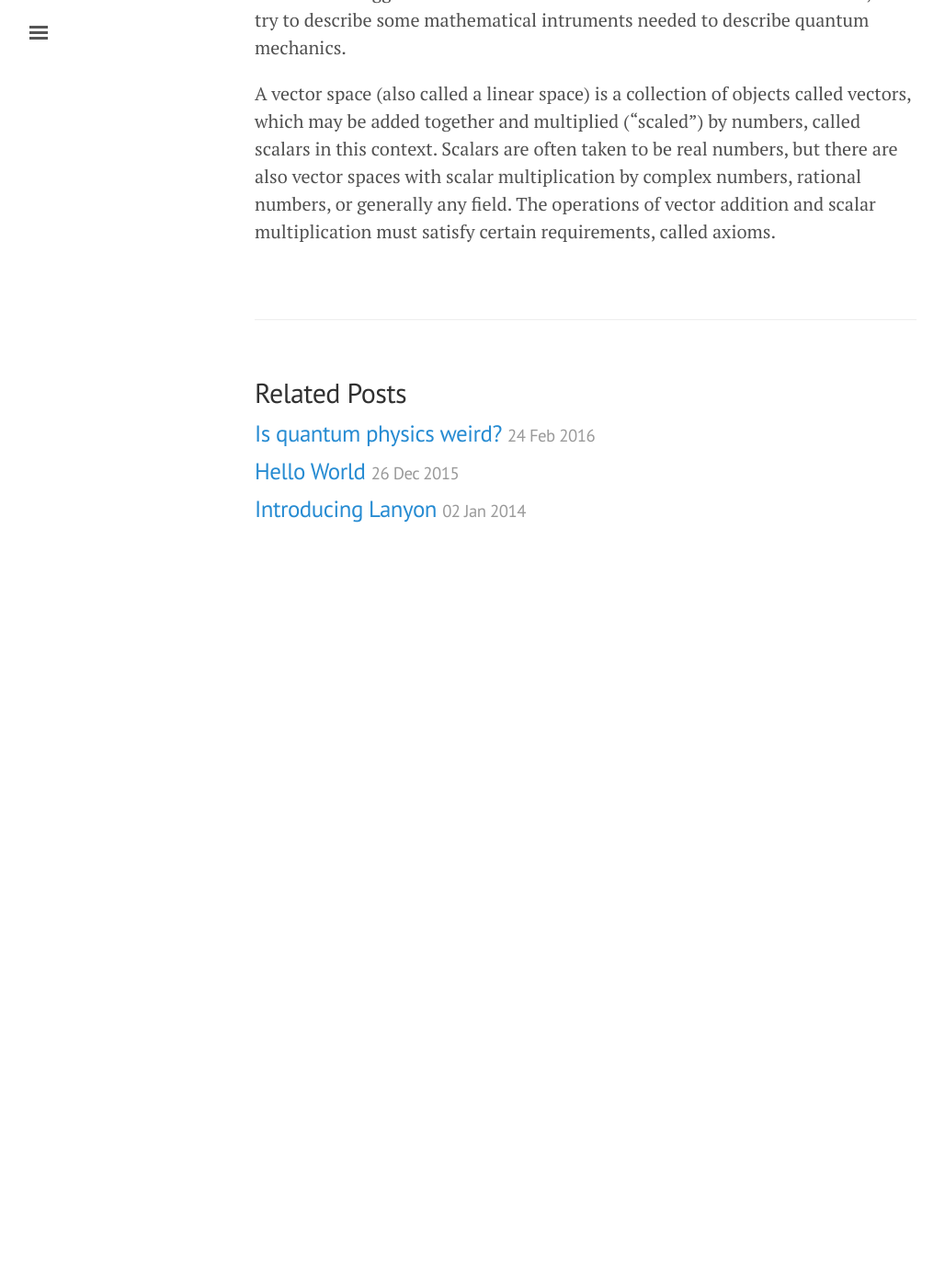
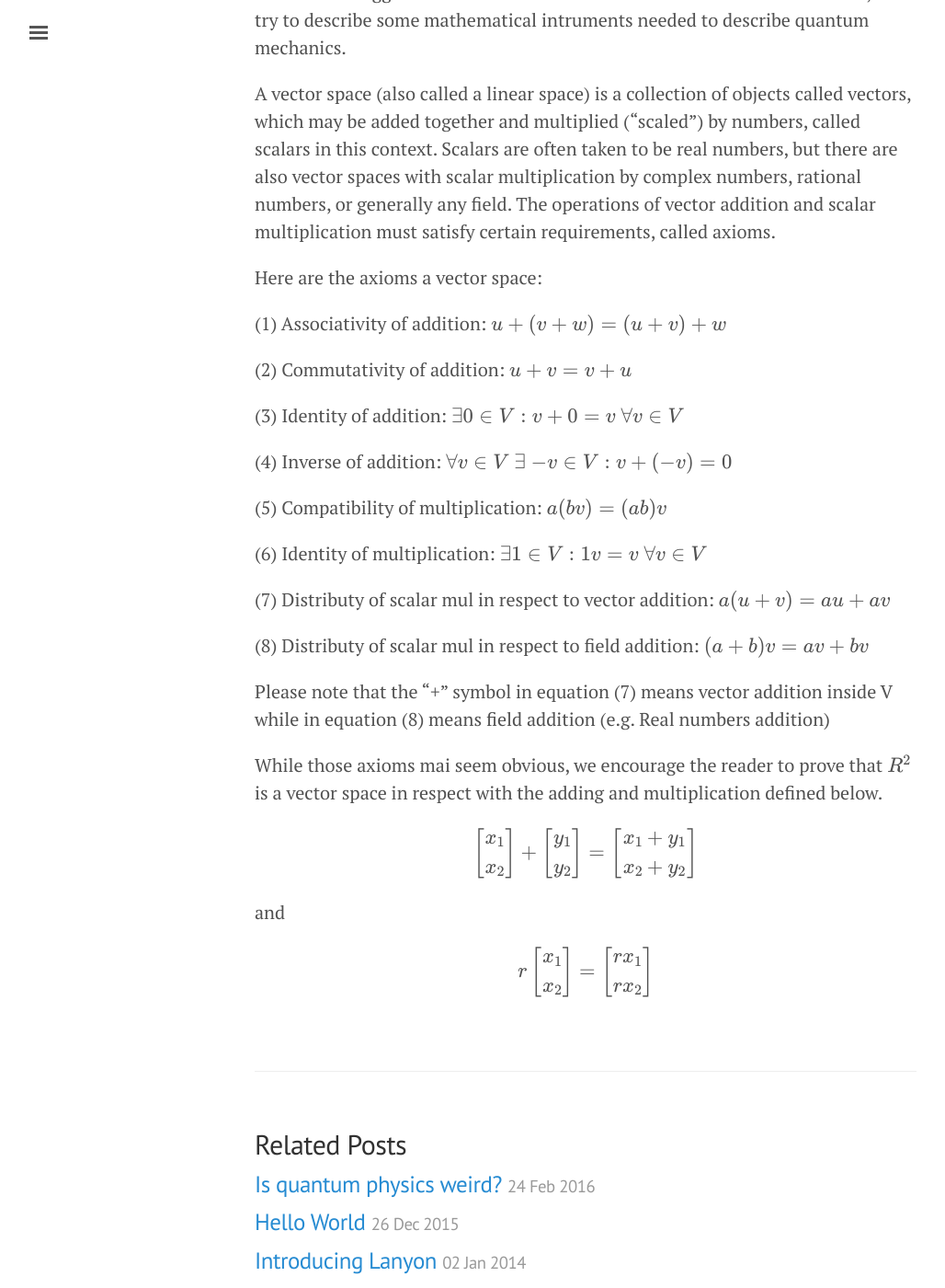
Before and after one commit to vilie/vilie.github.io, a Jekyll site: the page built from _posts/2016-03-02-Complex-vector-space.md, in a window 1280 px wide and 1400 px high, scrolled down 405 px. Shown: the whole window at 92% size, without its empty margins (3-1031 px from the left). Built offline with Jekyll 4.4.1, drawn with Linux system fonts in a browser that asks for light colours; formulas are drawn with MathJax 3; before the commit the page ends 1035 px from its top, so only the background shows below that.

Commit message:
posts: 2016: quantum physics: complex vector space axioms, example
Signed-off-by: Valentin Ilie <valentin.ilie@gmail.com>

```diff
--- a/_posts/2016-03-02-Complex-vector-space.md
+++ b/_posts/2016-03-02-Complex-vector-space.md
@@ -20,3 +20,39 @@ but there are also vector spaces with scalar multiplication
 by complex numbers, rational numbers, or generally any field. The
 operations of vector addition and scalar multiplication must satisfy
 certain requirements, called axioms.
+
+Here are the axioms a vector space:
+
+(1) Associativity of addition: $$ u + (v + w) = (u + v) + w $$
+
+(2) Commutativity of addition: $$ u + v = v + u $$
+
+(3) Identity of addition: $$ \exists 0 \in V : v + 0 = v \ \forall v \in V $$
+
+(4) Inverse of addition: $$ \forall v \in V \ \exists \ {-}v \in V : v + (-v) = 0 $$
+
+(5) Compatibility of multiplication: $$ a(bv) = (ab)v $$
+
+(6) Identity of multiplication: $$ \exists 1 \in V : 1v = v \ \forall v \in V $$
+
+(7) Distributy of scalar mul in respect to vector addition: $$ a(u + v) = au + av $$
+
+(8) Distributy of scalar mul in respect to field addition: $$ (a + b)v = av + bv $$
+
+Please note that the "+" symbol in equation (7) means vector addition inside V
+while in equation (8) means field addition (e.g. Real numbers addition)
+
+While those axioms mai seem obvious, we encourage the reader to prove that
+$$ R^2 $$ is a vector space in respect with the adding and multiplication
+defined below.
+
+$$ \begin{bmatrix} x_{1} \\ x_{2} \\ \end{bmatrix} +
+   \begin{bmatrix} y_{1} \\ y_{2} \\ \end{bmatrix} =
+   \begin{bmatrix} x_{1} + y_{1} \\ x_{2} + y_{2} \\ \end{bmatrix}
+$$
+
+and
+
+$$ r \begin{bmatrix} x_{1} \\ x_{2} \\ \end{bmatrix} =
+   \begin{bmatrix} rx_{1} \\ rx_{2} \\ \end{bmatrix}
+$$
```
